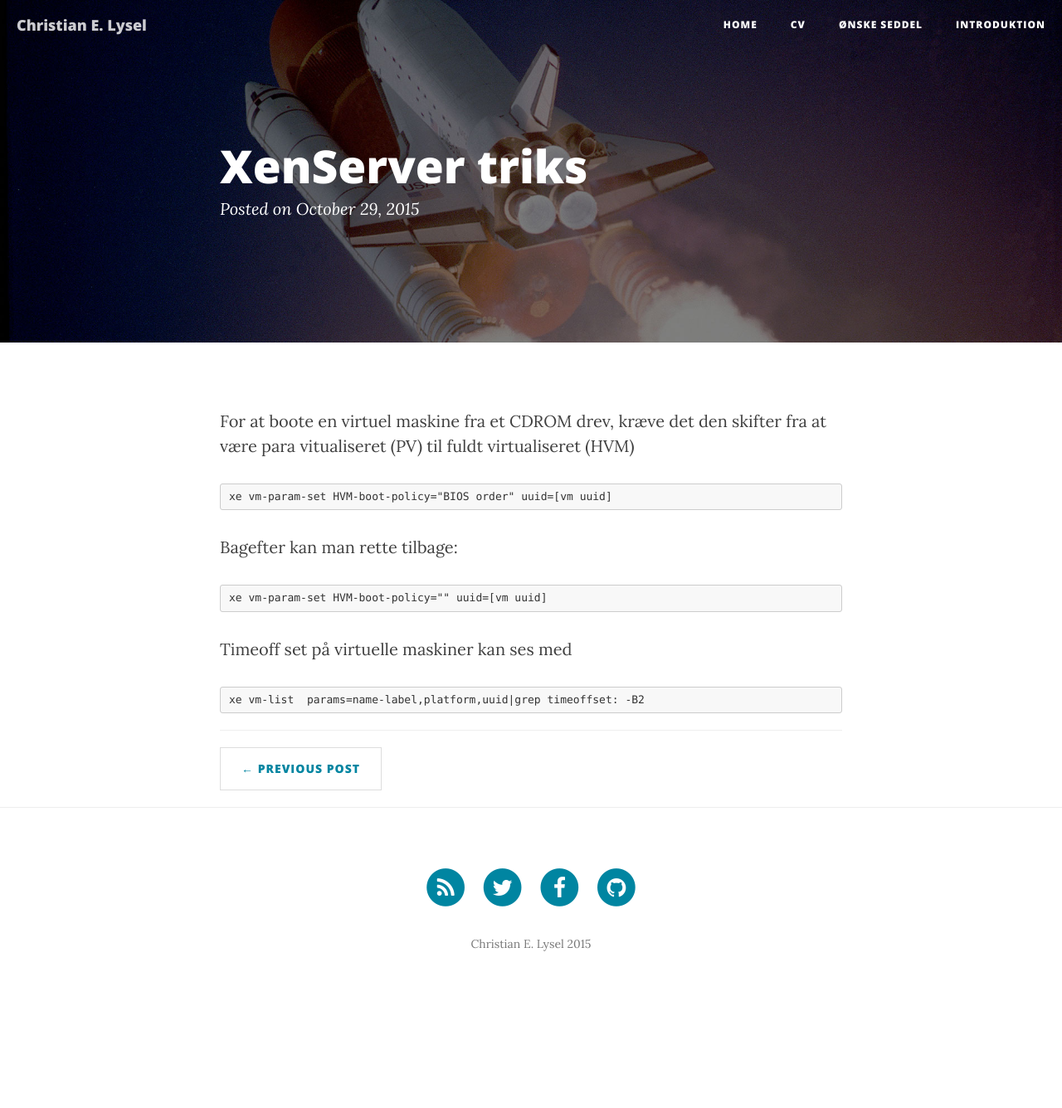
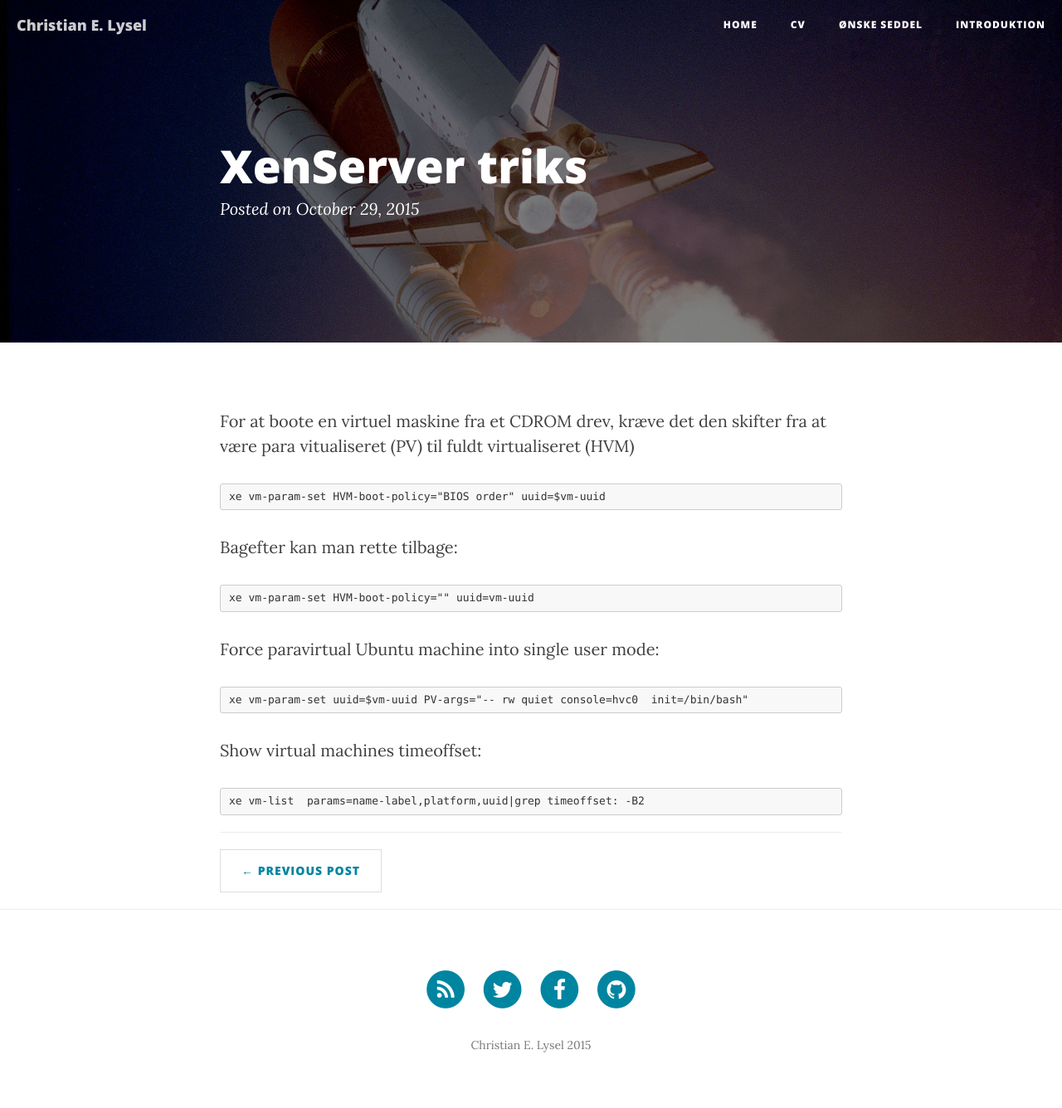
Before and after one commit to clysel/christian.lysel.net, a Jekyll site: the page built from _posts/2015-10-29-xenserver.markdown, in a window 1280 px wide. Shown: the whole page at 83% size. Built offline with Jekyll 4.4.1, drawn with Linux system fonts in a browser that asks for light colours; nearby versions of some CDN libraries; before the commit the page ends 1214 px from its top, so only the background shows below that.

Commit message:
Update 2015-10-29-xenserver.markdown

````diff
--- a/_posts/2015-10-29-xenserver.markdown
+++ b/_posts/2015-10-29-xenserver.markdown
@@ -7,16 +7,21 @@
 For at boote en virtuel maskine fra et CDROM drev, kræve det den skifter fra at være para vitualiseret (PV) til fuldt virtualiseret (HVM)
 
 ```
-xe vm-param-set HVM-boot-policy="BIOS order" uuid=[vm uuid]
+xe vm-param-set HVM-boot-policy="BIOS order" uuid=$vm-uuid
 ```
 
 Bagefter kan man rette tilbage:
 
 ```
-xe vm-param-set HVM-boot-policy="" uuid=[vm uuid]
+xe vm-param-set HVM-boot-policy="" uuid=vm-uuid
 ```
 
-Timeoff set på virtuelle maskiner kan ses med
+Force paravirtual Ubuntu machine into single user mode:
+```
+xe vm-param-set uuid=$vm-uuid PV-args="-- rw quiet console=hvc0  init=/bin/bash"
+```
+
+Show virtual machines timeoffset:
 
 ```
 xe vm-list  params=name-label,platform,uuid|grep timeoffset: -B2
````
